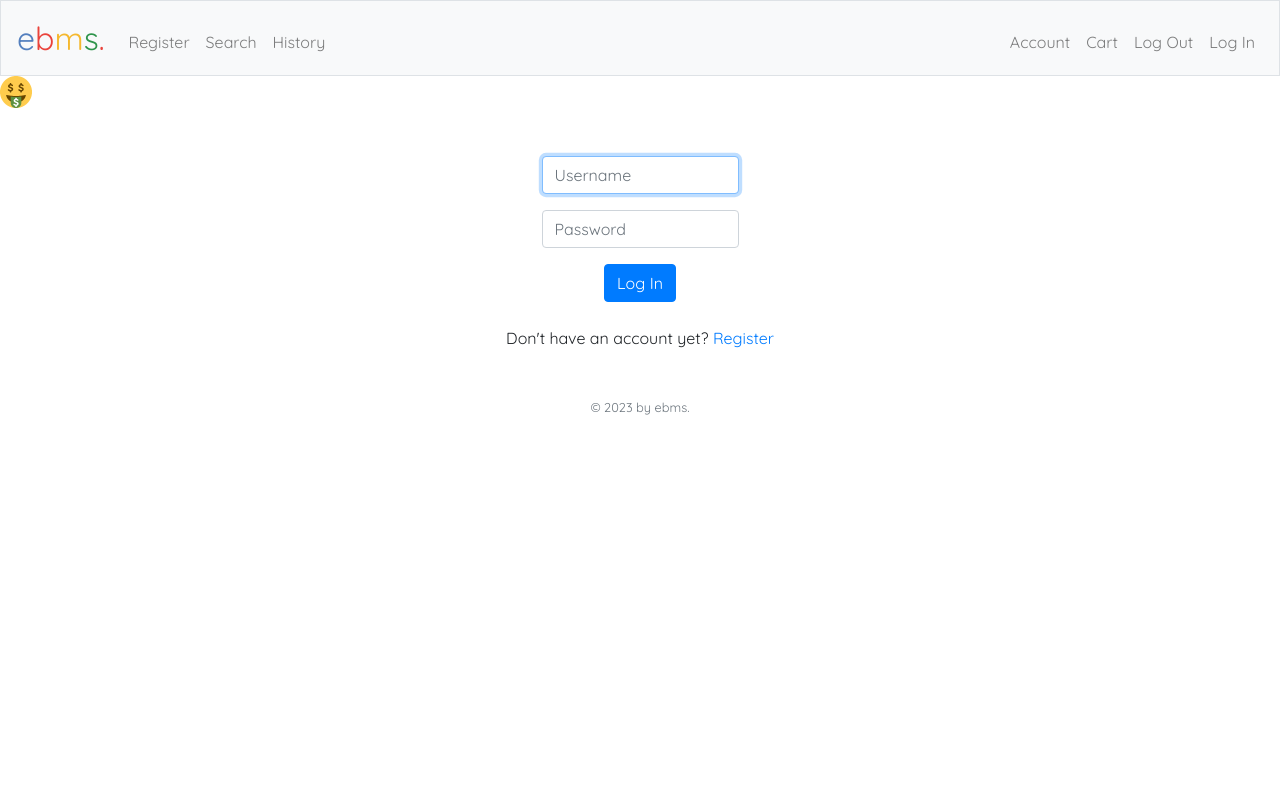
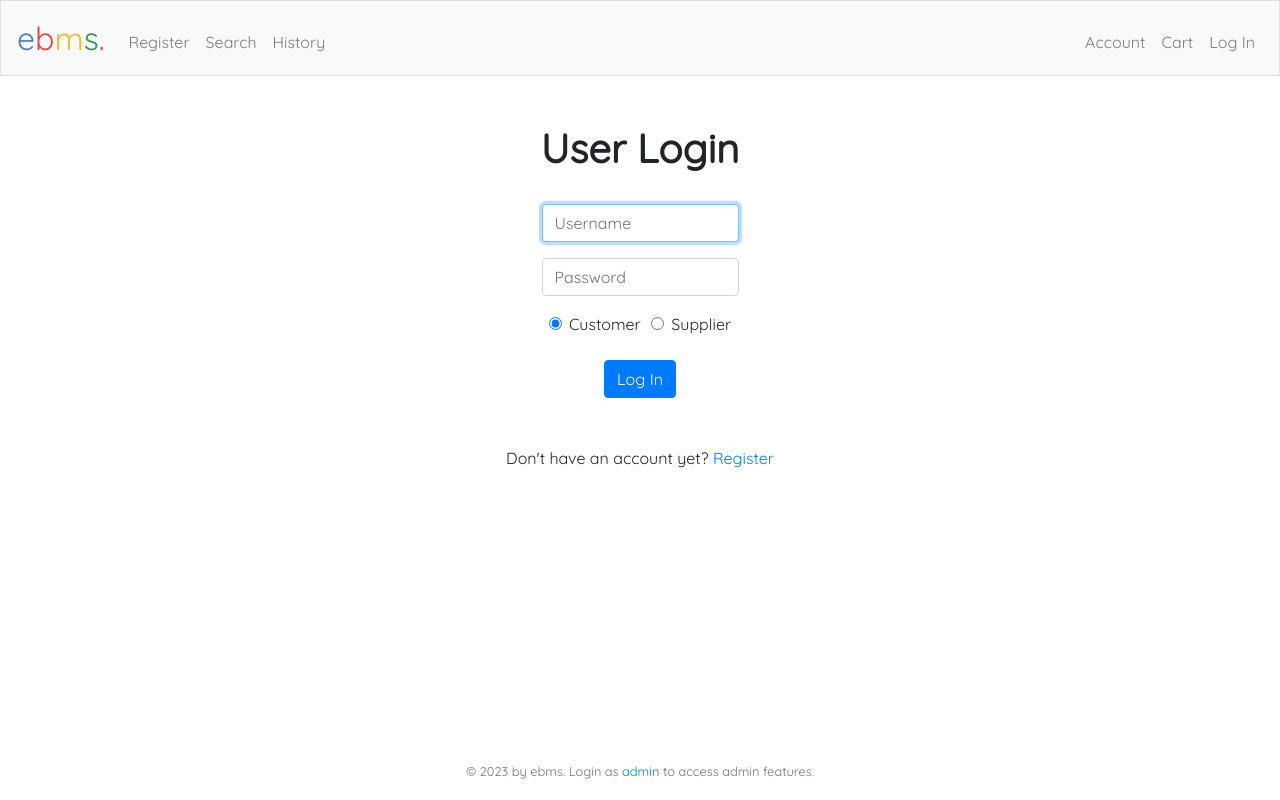
Before and after one commit to divyajeettt/EBMS, a Flask app: page /login in a window 1280 px wide. Run offline with Flask 2, Linux system fonts and the light colour scheme; some libraries are stand-ins or nearby versions.

Commit message:
admin login + final user login (front end)

```diff
--- a/front-end/app/__init__.py
+++ b/front-end/app/__init__.py
@@ -38,7 +38,7 @@ Session(app)
 
 
 
-
+# print(os.environ)
 
 
 # Set up database connection
@@ -81,6 +81,7 @@ def search():
 
 @app.route('/login', methods=['GET', 'POST'])
 def login():
+    # TODO check if the user is a customer or supplier
     session.clear()
 
     if request.method == 'POST':
@@ -90,17 +91,27 @@ def login():
         elif not request.form.get('password'):
             return render_template('login.html', error='Please enter your password')
 
-        cursor = cnx.cursor()
-        cursor.execute("SELECT * FROM users WHERE username = %s", (request.form.get('username'),))
+        cursor = cnx.cursor(dictionary=True)
+        if request.form['LoginRadio'] == 'customer':
+            cursor.execute("SELECT * FROM customer WHERE email = %s", (request.form.get('username'),))
+        elif request.form['LoginRadio'] == 'supplier':
+            cursor.execute("SELECT * FROM supplier WHERE email = %s", (request.form.get('username'),))
         user = cursor.fetchone()
         cursor.close()
 
         if user is None:
             return render_template('login.html', error='Invalid username')
-        elif not check_password_hash(user[2], request.form.get('password')):
+        elif not check_password_hash(user['pwd'], request.form.get('password')):
             return render_template('login.html', error='Invalid password')
 
-        session['user_id'] = user[0]
+
+        if request.form['LoginRadio'] == 'customer':
+            session['user_id'] = user['customerID']
+            session['user_type'] = 'customer'
+        elif request.form['LoginRadio'] == 'supplier':
+            session['user_id'] = user['supplierID']
+            session['user_type'] = 'supplier'
+        session['username'] = user['email']
         return redirect('/')
 
     else:
@@ -110,23 +121,32 @@ def login():
 
 @app.route('/register', methods=['GET', 'POST'])
 def register():
+    # TODO check if the user is a customer or supplier
     session.clear()
 
     if request.method == 'POST':
+
         if not request.form.get('username'):
             return render_template('register.html', error='Please enter your username')
 
         elif not request.form.get('password'):
             return render_template('register.html', error='Please enter your password')
 
-        elif not request.form.get('confirmation'):
+        elif not request.form.get('re-password'):
             return render_template('register.html', error='Please confirm your password')
 
-        elif request.form.get('password') != request.form.get('confirmation'):
+        elif request.form.get('password') != request.form.get('re-password'):
             return render_template('register.html', error='Passwords do not match')
 
+        utype = request.form['RegisterRadio']
+
+
         cursor = cnx.cursor()
-        cursor.execute("SELECT * FROM users WHERE username = %s", (request.form.get('username'),))
+        if utype == 'customer':
+            cursor.execute("SELECT * FROM customer WHERE email = %s", (request.form.get('username'),))
+        elif utype == 'supplier':
+            cursor.execute("SELECT * FROM supplier WHERE email = %s", (request.form.get('username'),))
+
         user = cursor.fetchone()
         cursor.close()
 
@@ -155,15 +175,67 @@ def register():
                 break
         else:
             return render_template('register.html', error="password doesn't meet the requirements")
-        cursor = cnx.cursor()
-        cursor.execute("INSERT INTO users (username, hash) VALUES (%s, %s)", (request.form.get('username'), password))
+
+        cursor = cnx.cursor(dictionary=True)
+        if utype == 'customer':
+            cursor.execute("INSERT INTO customer (email, pwd) VALUES (%s, %s)", (request.form.get('username'), password))
+        elif utype == 'supplier':
+            cursor.execute("INSERT INTO supplier (email, pwd) VALUES (%s, %s)", (request.form.get('username'), password))
+
         cnx.commit()
 
-        cursor.execute("SELECT * FROM users WHERE username = %s", (request.form.get('username'),))
-        user = cursor.fetchone()
+        if utype == 'customer':
+            cursor.execute("SELECT * FROM customer WHERE email = %s", (request.form.get('username'),))
+            user = cursor.fetchone()
 
-        session['user_id'] = user[0]
+            session['user_id'] = user['customerID']
+            session['user_type'] = 'customer'
+            session['user_email'] = user['email']
+        elif utype == 'supplier':
+            cursor.execute("SELECT * FROM supplier WHERE email = %s", (request.form.get('username'),))
+            user = cursor.fetchone()
+
+            session['user_id'] = user['supplierID']
+            session['user_type'] = 'supplier'
+            session['user_email'] = user['email']
+        cursor.close()
+
         return redirect('/')
 
     else:
         return render_template('register.html')
+
+
+
+@app.route('/adminlogin', methods=['GET', 'POST'])
+def adminlogin():
+    session.clear()
+
+    if request.method == 'POST':
+        if not request.form.get('username'):
+            return render_template('adminlogin.html', error='Please enter your username')
+        elif not request.form.get('password'):
+            return render_template('adminlogin.html', error='Please enter your password')
+
+        cursor = cnx.cursor(dictionary=True)
+        cursor.execute("SELECT * FROM admin WHERE username = %s", (request.form.get('username'),))
+        user = cursor.fetchone()
+        cursor.close()
+
+        if user is None:
+            return render_template('adminlogin.html', error='Invalid username')
+        # TODO add a check_password_hash function here
+        elif user['pwd'] != request.form.get('password'):
+            return render_template('adminlogin.html', error='Invalid password')
+
+        print(user['adminID'])
+        session['user_id'] = user['adminID']
+        return redirect('/admin')
+
+    else:
+        return render_template('adminlogin.html')
+
+
+@app.route('/admin', methods=['GET'])
+def admin():
+    return render_template('admin.html')
--- a/front-end/app/static/css/styles.css
+++ b/front-end/app/static/css/styles.css
@@ -52,3 +52,17 @@ main img
     /* make images opaque */
     opacity: 0;
 }
+
+body {
+    min-height: 100vh;
+    display: flex;
+    flex-direction: column;
+}
+
+footer {
+    margin-top: auto;
+}
+
+.error {
+    color: red;
+}
--- a/front-end/app/templates/base.html
+++ b/front-end/app/templates/base.html
@@ -68,20 +68,25 @@
             <ul class="navbar-nav ml-auto mt-2">
                 <li class="nav-item"><a class="nav-link" href="/account">Account</a></li>
                 <li class="nav-item"><a class="nav-link" href="/cart">Cart</a></li>
+                {% if session['user'] %}
                 <li class="nav-item"><a class="nav-link" href="/logout">Log Out</a></li>
+                {% else %}
                 <li class="nav-item"><a class="nav-link" href="/login">Log In</a></li>
+                {% endif %}
             </ul>
         </div>
     </nav>
 
-    <header>
+    <!-- <header>
         <img src="{{ url_for('static', filename='img/favicon.ico') }}" alt="Logo">
-    </header>
+    </header> -->
     <main class="container p-5">
         {% block main %}{% endblock %}
     </main>
     <footer class="small text-center text-muted">
-        &copy; 2023 by ebms.
+        &copy; 2023 by ebms. Login as <a href="/adminlogin">admin</a> to access admin features.
+        <br>
+        &nbsp;
     </footer>
     <!-- <script src="{{ url_for('static', filename='js/script.js') }}"></script> -->
 </body>
--- a/front-end/app/templates/login.html
+++ b/front-end/app/templates/login.html
@@ -5,6 +5,12 @@
 {% endblock %}
 
 {% block main %}
+    <h1><b>User Login</b></h1>
+    <br>
+    {% if error %}
+        <p class="error">{{ error }}</p><br>
+    {% endif %}
+
     <form action="/login" method="post">
         <div class="form-group">
             <input autocomplete="off" autofocus class="form-control" name="username" placeholder="Username" type="text">
@@ -12,10 +18,21 @@
         <div class="form-group">
             <input class="form-control" name="password" placeholder="Password" type="password">
         </div>
+        <div class="form-check">
+            <input class="form-check-input" type="radio" name="LoginRadio" id="flexRadioDefault1" value="customer" checked>
+            <label class="form-check-label" for="flexRadioDefault1">
+                Customer &nbsp; &nbsp; &nbsp;
+            </label>
+            <input class="form-check-input" type="radio" name="LoginRadio" id="flexRadioDefault2" value="supplier">
+            <label class="form-check-label" for="flexRadioDefault2">
+                Supplier
+            </label>
+        </div>
+        <br>
         <div>
         <button class="btn btn-primary" type="submit">Log In</button>
         </div>
-        <br>
+        <br><br>
         Don't have an account yet? <a href="/register">Register</a>
     </form>
 {% endblock %}
--- a/front-end/app/templates/search.html
+++ b/front-end/app/templates/search.html
@@ -9,6 +9,7 @@
 <body>
     {% block main %}
     <h1><b>Product Catalogue</b></h1>
+    <br>
 
     <div>
         <form id="form" role="search" action="{{ url_for('search') }}" method="GET">
@@ -18,6 +19,7 @@
             </button>
         </form>
     </div>
+    <br>
 
     <!-- show the results of products in a table -->
     {% if rows == [] %}
```
Also changed, not shown: front-end/app/templates/admin.html (added, +12 -0 lines), front-end/app/templates/adminlogin.html (added, +26 -0 lines), front-end/app/templates/register.html (+20 -3 lines).
